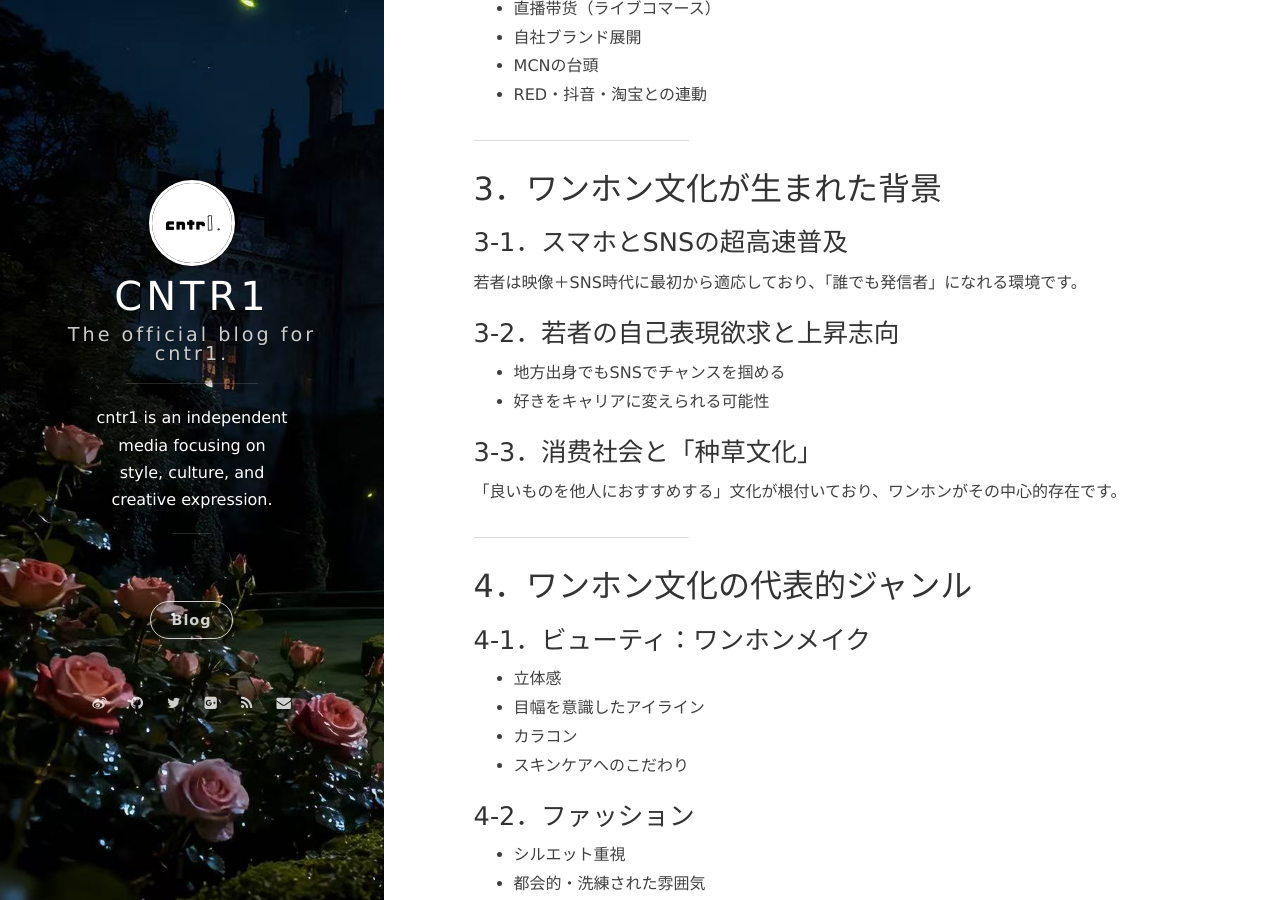
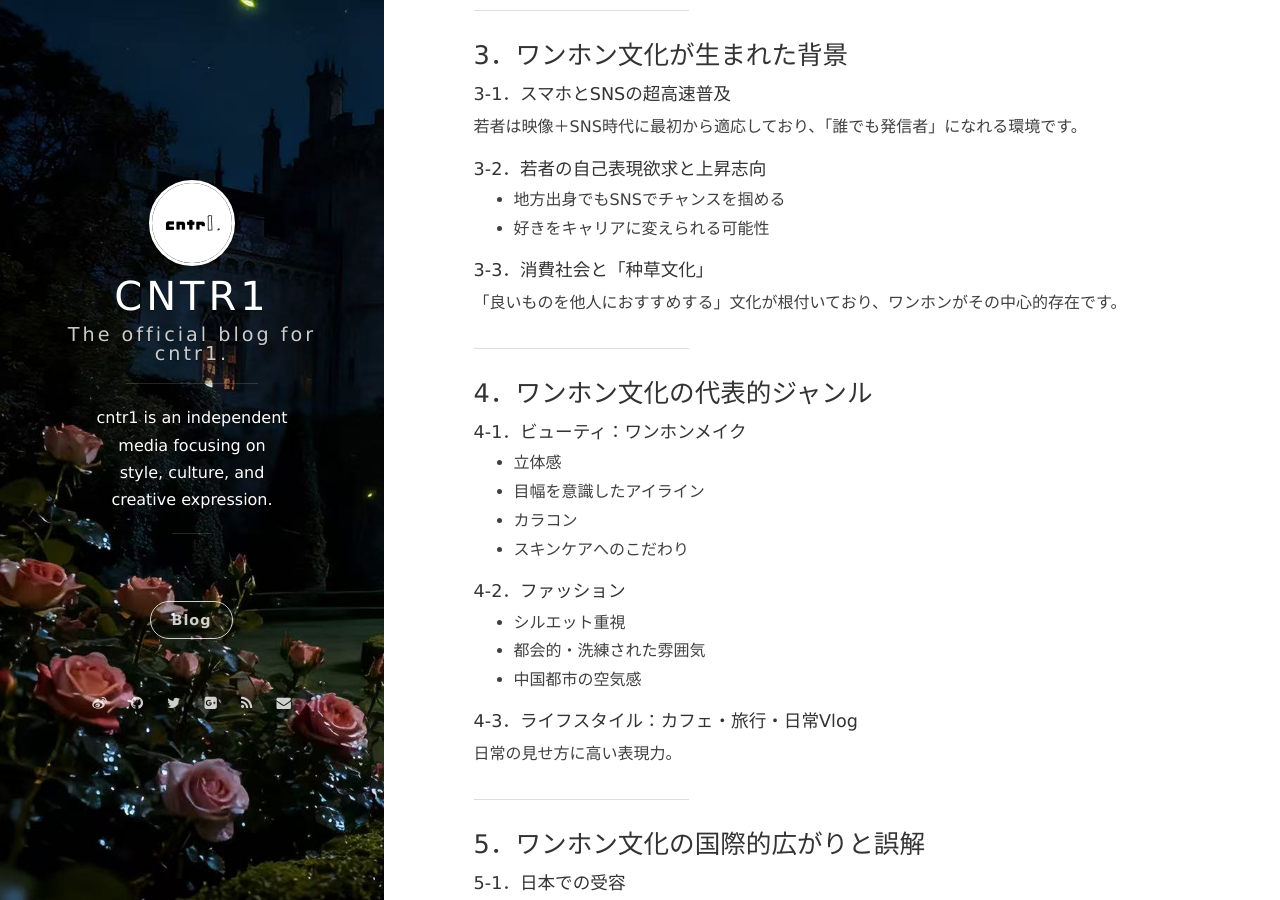
Before and after one commit to zhao-lingfeng/cntr1_website, a Jekyll site: the page built from _posts/2025-11-30-sample-article.markdown, in a window 1280 px wide and 900 px high, scrolled down 3299 px. Built offline with Jekyll 4.4.1, drawn with Linux system fonts in a browser that asks for light colours; nearby versions of some CDN libraries; comment, search, counter and statistics services are not loaded.

Commit message:
Update 2025-11-30-sample-article.markdown

```diff
--- a/_posts/2025-11-30-sample-article.markdown
+++ b/_posts/2025-11-30-sample-article.markdown
@@ -10,7 +10,7 @@ date: 2025-11-30 04:40:00 +09:00
 
 ---
 
-## はじめに──なぜ今「ワンホン文化」なのか
+### はじめに──なぜ今「ワンホン文化」なのか
 
 ここ数年、日本のSNSや美容・ファッションの分野で、
 
@@ -34,9 +34,9 @@ date: 2025-11-30 04:40:00 +09:00
 
 ---
 
-## 1．「ワンホン」とは何か ― 用語と起源
+### 1．「ワンホン」とは何か ― 用語と起源
 
-### 1-1．「网红（ワンホン）」という言葉のルーツ
+#### 1-1．「网红（ワンホン）」という言葉のルーツ
 
 「ワンホン（网红）」は中国語のスラングで、
 
@@ -55,7 +55,7 @@ date: 2025-11-30 04:40:00 +09:00
 
 などがテレビや芸能事務所を介さず、「网红（ワンホン）」として知られるようになりました。
 
-### 1-2．日本語の「インフルエンサー」との違い
+#### 1-2．日本語の「インフルエンサー」との違い
 
 共通点：
 
@@ -72,7 +72,7 @@ date: 2025-11-30 04:40:00 +09:00
 
 つまりワンホンは、**ライフスタイルと経済活動が一体化した存在**です。
 
-### 1-3．なぜ「ワンホン“文化”」なのか
+#### 1-3．なぜ「ワンホン“文化”」なのか
 
 個人ではなく「文化」として捉えることで、
 
@@ -85,13 +85,13 @@ date: 2025-11-30 04:40:00 +09:00
 
 ---
 
-## 2．ワンホン文化を構成する3つのレイヤー
+### 2．ワンホン文化を構成する3つのレイヤー
 
 - **ビジュアル・美意識のレイヤー**
 - **ライフスタイル・都市カルチャーのレイヤー**
 - **ビジネス・プラットフォームのレイヤー**
 
-### 2-1．ビジュアル・美意識
+#### 2-1．ビジュアル・美意識
 
 特徴：
 
@@ -102,7 +102,7 @@ date: 2025-11-30 04:40:00 +09:00
 
 「写真で最大限魅力的に見える」点が重視されます。
 
-### 2-2．ライフスタイル・都市カルチャー
+#### 2-2．ライフスタイル・都市カルチャー
 
 拠点：
 
@@ -119,7 +119,7 @@ date: 2025-11-30 04:40:00 +09:00
 
 ワンホンと一般人の間に明確な境界はなく、多様なレベルが共存します。
 
-### 2-3．ビジネス・プラットフォーム
+#### 2-3．ビジネス・プラットフォーム
 
 中国ではすでに産業化。
 
@@ -130,55 +130,55 @@ date: 2025-11-30 04:40:00 +09:00
 
 ---
 
-## 3．ワンホン文化が生まれた背景
+### 3．ワンホン文化が生まれた背景
 
-### 3-1．スマホとSNSの超高速普及
+#### 3-1．スマホとSNSの超高速普及
 
 若者は映像＋SNS時代に最初から適応しており、「誰でも発信者」になれる環境です。
 
-### 3-2．若者の自己表現欲求と上昇志向
+#### 3-2．若者の自己表現欲求と上昇志向
 
 - 地方出身でもSNSでチャンスを掴める
 - 好きをキャリアに変えられる可能性
 
-### 3-3．消费社会と「种草文化」
+#### 3-3．消費社会と「种草文化」
 
 「良いものを他人におすすめする」文化が根付いており、ワンホンがその中心的存在です。
 
 ---
 
-## 4．ワンホン文化の代表的ジャンル
+### 4．ワンホン文化の代表的ジャンル
 
-### 4-1．ビューティ：ワンホンメイク
+#### 4-1．ビューティ：ワンホンメイク
 
 - 立体感
 - 目幅を意識したアイライン
 - カラコン
 - スキンケアへのこだわり
 
-### 4-2．ファッション
+#### 4-2．ファッション
 
 - シルエット重視
 - 都会的・洗練された雰囲気
 - 中国都市の空気感
 
-### 4-3．ライフスタイル：カフェ・旅行・日常Vlog
+#### 4-3．ライフスタイル：カフェ・旅行・日常Vlog
 
 日常の見せ方に高い表現力。
 
 ---
 
-## 5．ワンホン文化の国際的広がりと誤解
+### 5．ワンホン文化の国際的広がりと誤解
 
-### 5-1．日本での受容
+#### 5-1．日本での受容
 
 日本ではまずメイク領域で広まったが、文化的背景は十分理解されていない。
 
-### 5-2．韓国・東アジアでの見られ方
+#### 5-2．韓国・東アジアでの見られ方
 
 K-Beautyとの比較を通じて存在感が上昇。
 
-### 5-3．よくある誤解
+#### 5-3．よくある誤解
 
 - 派手
 - 消費中心
@@ -188,15 +188,15 @@ K-Beautyとの比較を通じて存在感が上昇。
 
 ---
 
-## 6．ワンホン文化がもたらす可能性と課題
+### 6．ワンホン文化がもたらす可能性と課題
 
-### 6-1．ポジティブ
+#### 6-1．ポジティブ
 
 - 新しいキャリア像
 - 中小ブランド支援
 - 国境を越えたカルチャー交流
 
-### 6-2．課題
+#### 6-2．課題
 
 - 外見プレッシャー
 - メンタルヘルス
@@ -228,8 +227,6 @@ cntr1は、
 
 を軸に、「対話としてのワンホン文化」を伝えていく。
 
----
-
 最後に：
 
 > もしこの記事を読んで「もっと知りたい」「自分の経験も語ってみたい」と感じた方は、今後も本メディアの発信をフォローしていただければ幸いです。
```
Also changed, not shown: other parts of _posts/2025-11-30-sample-article.markdown (+4 -5 lines).
